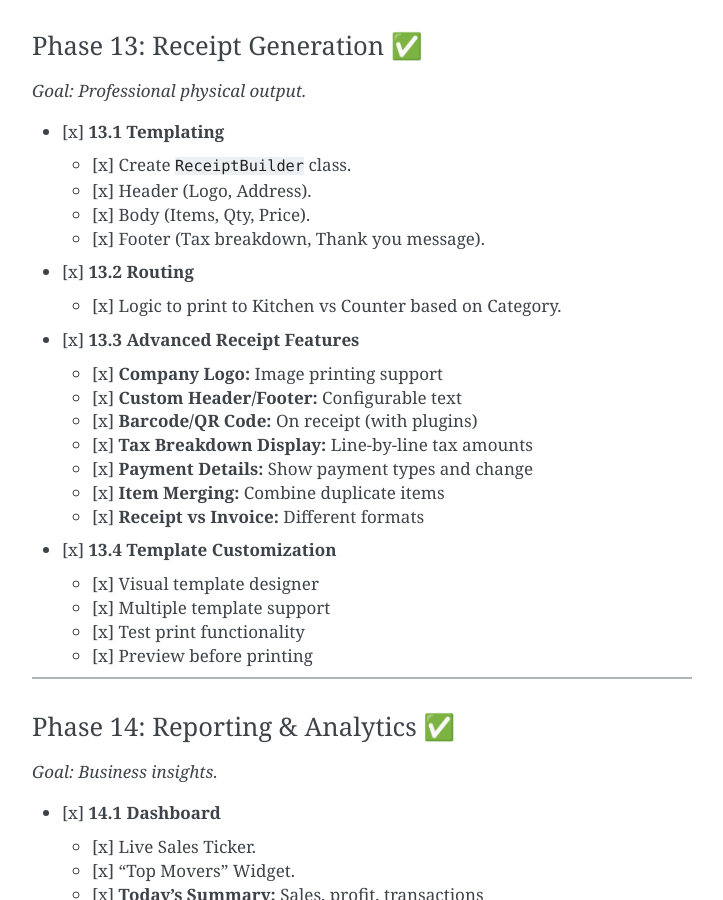
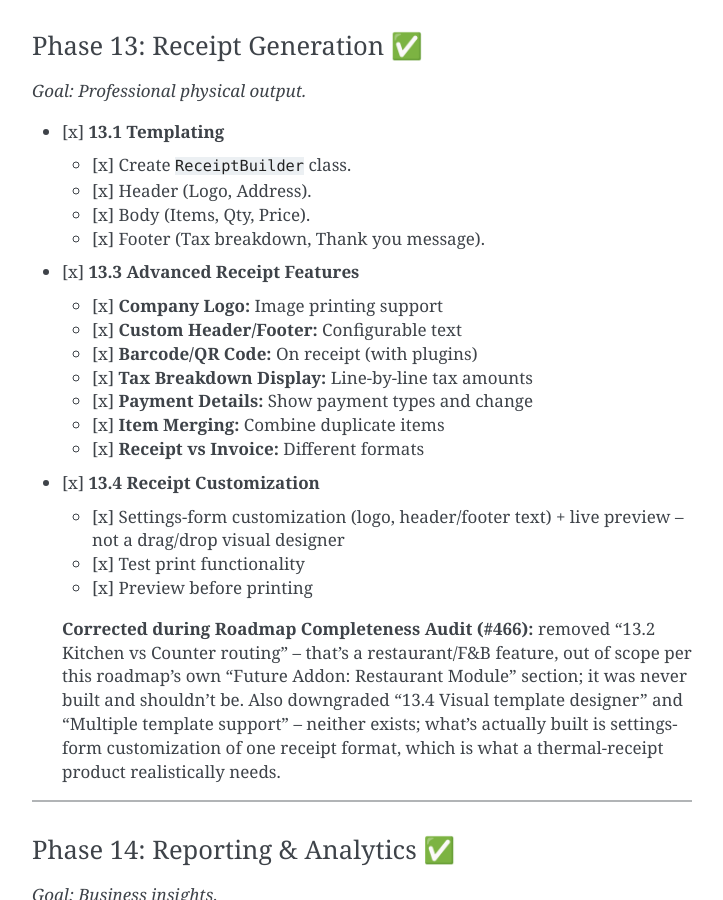
Before and after one commit to HMAHD/CB-POS, a Sphinx documentation site: the page built from docs/Roadmap.md, in a window 1280 px wide and 900 px high, scrolled down 9537 px. Shown: the whole window, without its empty margins (388-1111 px from the left). Built offline with Sphinx 7.4.7, drawn with Linux system fonts in a browser that asks for light colours; pages that are not in the unit, such as notebooks, are missing from menus.

Commit message:
docs: correct Roadmap Phase 13 claims (found during audit #466)
- Removed "Kitchen vs Counter" print routing -- restaurant/F&B feature,
  explicitly out of scope per this same roadmap's Restaurant Module
  section, never built, shouldn't be.
- Downgraded "visual template designer" / "multiple template support"
  -- neither exists. What's real: settings-form customization of one
  receipt format (logo/header/footer) + live preview + test print,
  which is what a thermal-receipt product actually needs.

grep -rn "kitchen\|template_designer" cbpos/ returned nothing before
this fix.

```diff
--- a/docs/Roadmap.md
+++ b/docs/Roadmap.md
@@ -354,8 +354,6 @@
     - [x] Header (Logo, Address).
     - [x] Body (Items, Qty, Price).
     - [x] Footer (Tax breakdown, Thank you message).
-- [x] **13.2 Routing**
-    - [x] Logic to print to Kitchen vs Counter based on Category.
 - [x] **13.3 Advanced Receipt Features**
     - [x] **Company Logo:** Image printing support
     - [x] **Custom Header/Footer:** Configurable text
@@ -364,11 +362,12 @@
     - [x] **Payment Details:** Show payment types and change
     - [x] **Item Merging:** Combine duplicate items
     - [x] **Receipt vs Invoice:** Different formats
-- [x] **13.4 Template Customization**
-    - [x] Visual template designer
-    - [x] Multiple template support
+- [x] **13.4 Receipt Customization**
+    - [x] Settings-form customization (logo, header/footer text) + live preview -- not a drag/drop visual designer
     - [x] Test print functionality
     - [x] Preview before printing
+
+> **Corrected during Roadmap Completeness Audit (#466):** removed "13.2 Kitchen vs Counter routing" -- that's a restaurant/F&B feature, out of scope per this roadmap's own "Future Addon: Restaurant Module" section; it was never built and shouldn't be. Also downgraded "13.4 Visual template designer" and "Multiple template support" -- neither exists; what's actually built is settings-form customization of one receipt format, which is what a thermal-receipt product realistically needs.
 
 ---
 
```
